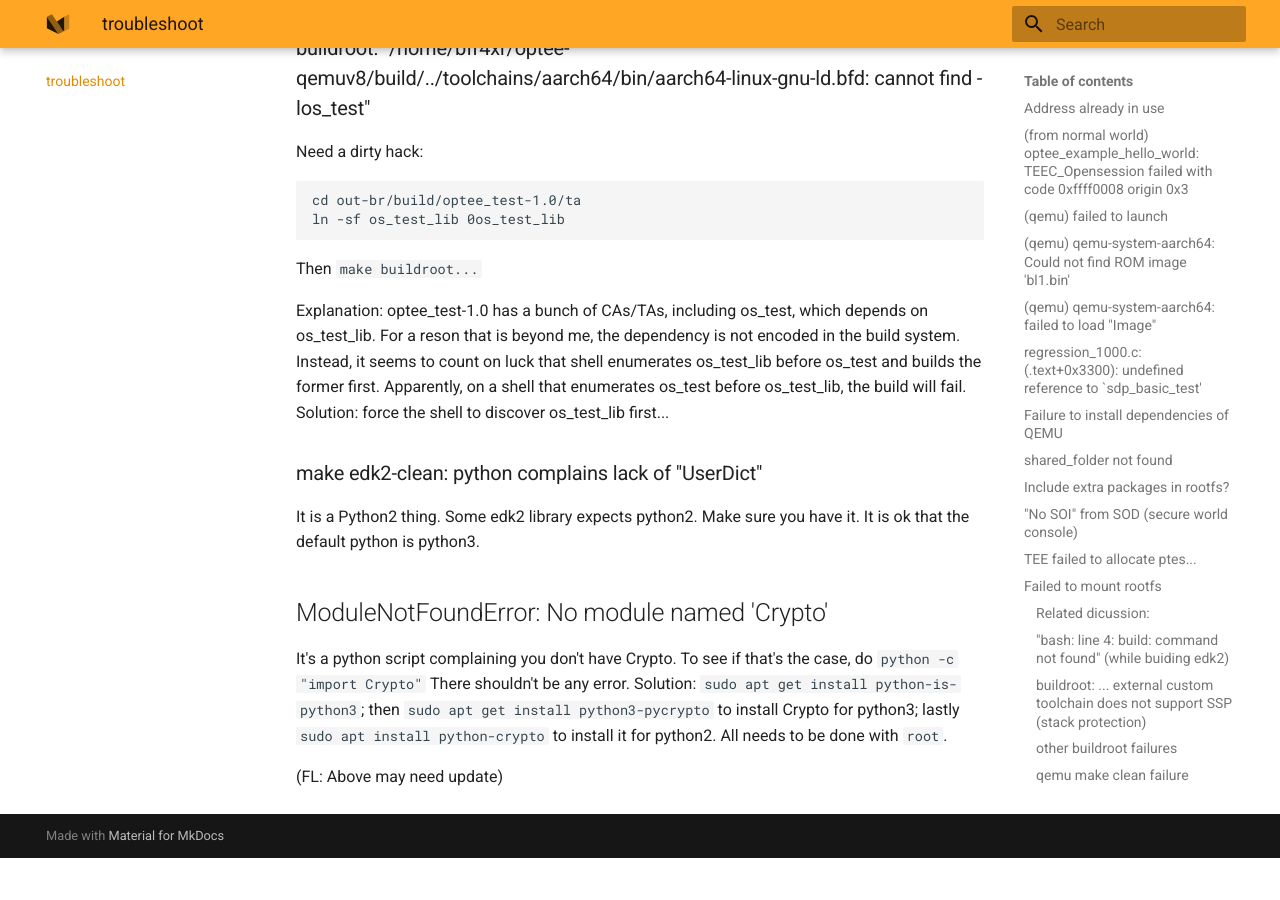
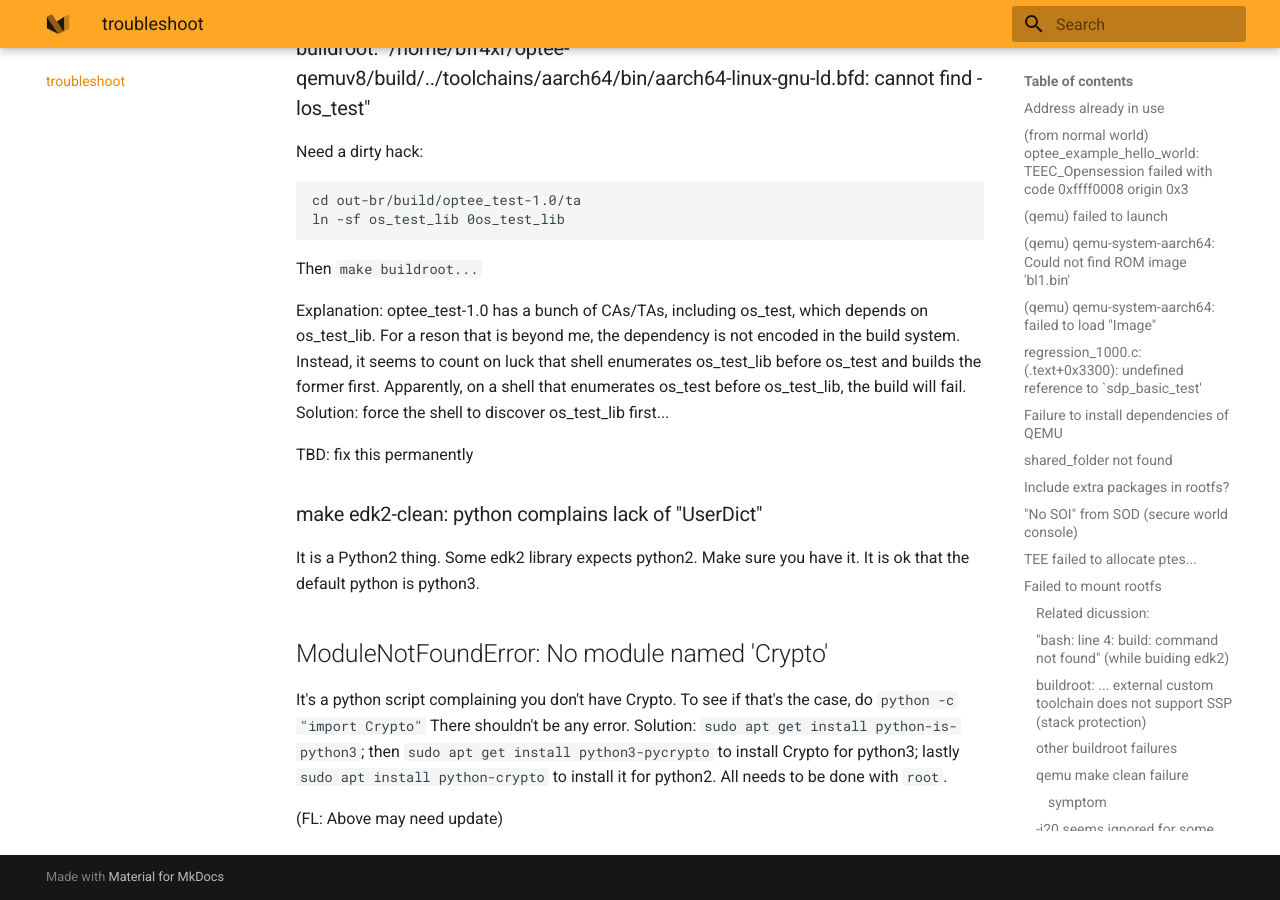
Before and after one commit to fxlin/p3-tee, an MkDocs documentation site: the page built from docs/issues.md, in a window 1280 px wide and 900 px high, scrolled down 6228 px. Built offline with MkDocs 1.6.1 and Material for MkDocs 9.7.7, drawn with Linux system fonts in a browser that asks for light colours; before the commit the page ends 7086 px from its top, so only the background shows below that.

Commit message:
Update issues.md

```diff
--- a/docs/issues.md
+++ b/docs/issues.md
@@ -239,6 +239,8 @@
 Apparently, on a shell that enumerates os_test before os_test_lib, the build will fail.
 Solution: force the shell to discover os_test_lib first...
 
+TBD: fix this permanently
+
 ### make edk2-clean: python complains lack of "UserDict"
 It is a Python2 thing. Some edk2 library expects python2. Make sure you have it. It is ok that the default python is python3.
 
```
